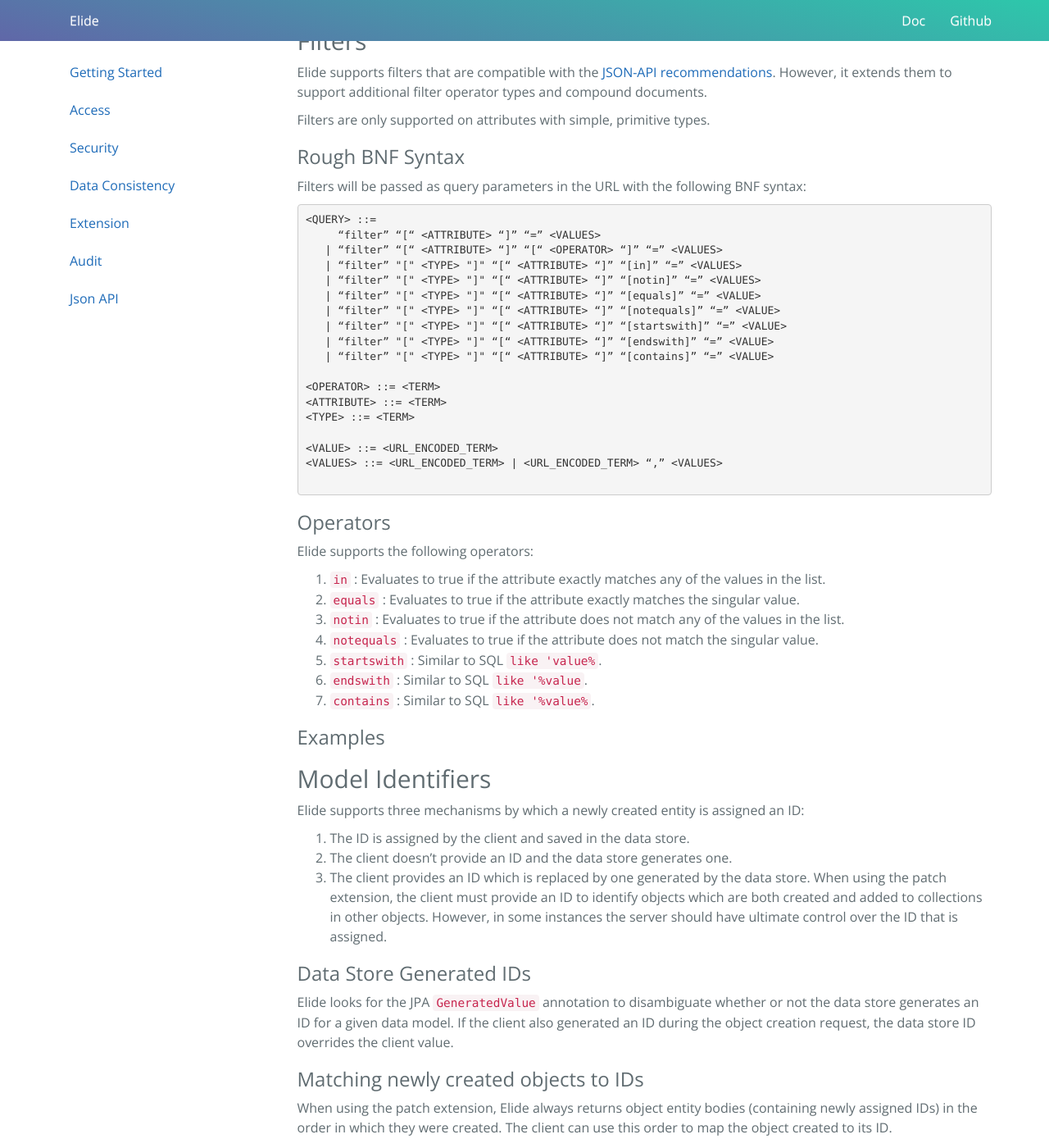
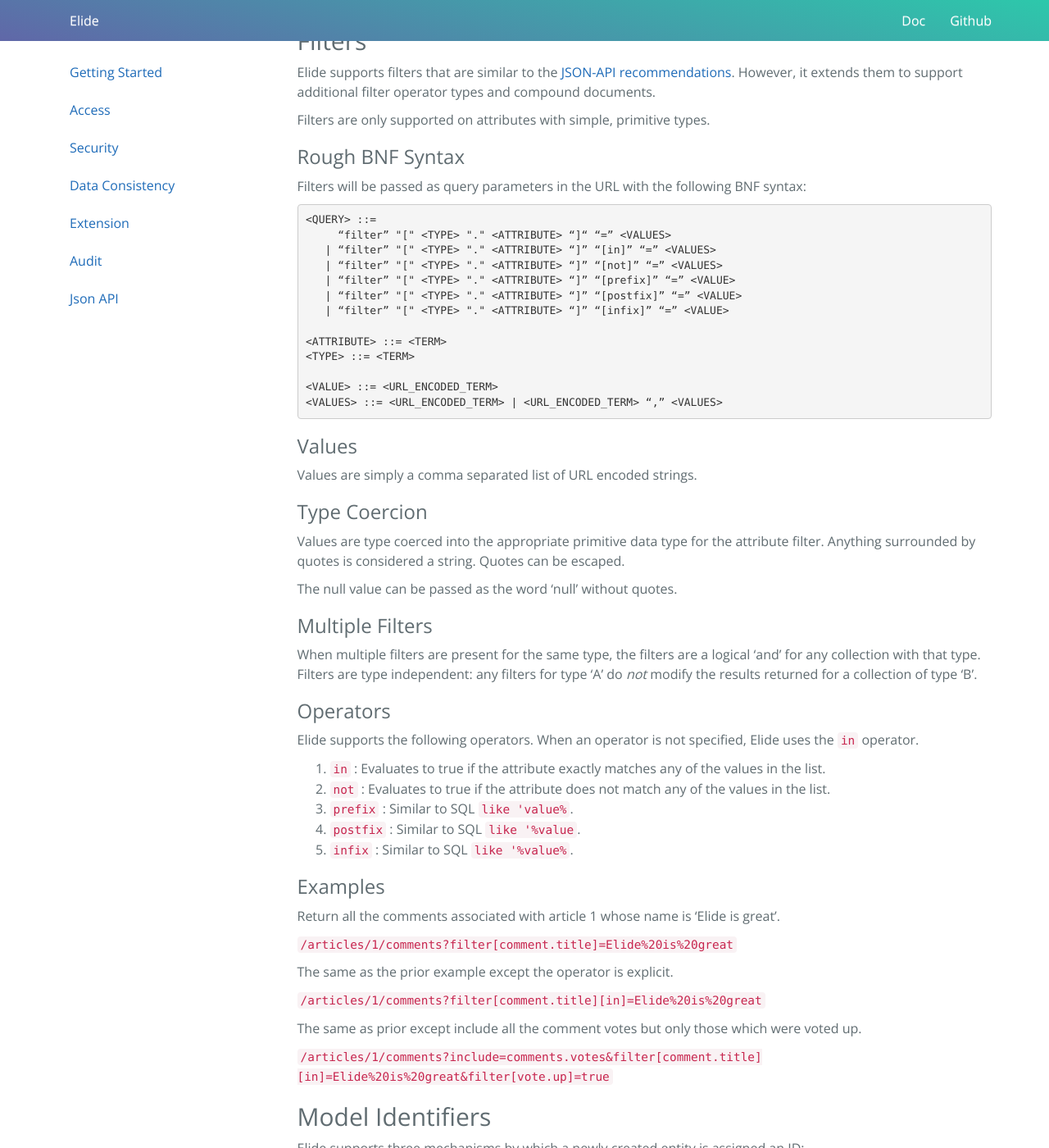
Before and after one commit to yahoo/elide-doc, a Jekyll site: the page built from pages/guide/07-jsonapi.md, in a window 1280 px wide and 1400 px high, scrolled down 472 px. Shown: the whole window at 82% size. Built offline with Jekyll 4.4.1, drawn with Linux system fonts in a browser that asks for light colours; nearby versions of some CDN libraries; Markdown is read by kramdown in place of the engine named in the settings.

Commit message:
Revised filter section to match code

````diff
--- a/pages/guide/07-jsonapi.md
+++ b/pages/guide/07-jsonapi.md
@@ -20,7 +20,7 @@
 
 ## Filters
 
-Elide supports filters that are compatible with the [JSON-API recommendations](http://jsonapi.org/recommendations/).
+Elide supports filters that are similar to the [JSON-API recommendations](http://jsonapi.org/recommendations/).
 However, it extends them to support additional filter operator types and compound documents.
 
 Filters are only supported on attributes with simple, primitive types.
@@ -31,38 +31,57 @@
 
 ```
 <QUERY> ::=
-     “filter” “[“ <ATTRIBUTE> “]” “=” <VALUES>
-   | “filter” “[“ <ATTRIBUTE> “]” “[“ <OPERATOR> “]” “=” <VALUES>
-   | “filter” "[" <TYPE> "]" “[“ <ATTRIBUTE> “]” “[in]” “=” <VALUES>
-   | “filter” "[" <TYPE> "]" “[“ <ATTRIBUTE> “]” “[notin]” “=” <VALUES>
-   | “filter” "[" <TYPE> "]" “[“ <ATTRIBUTE> “]” “[equals]” “=” <VALUE>
-   | “filter” "[" <TYPE> "]" “[“ <ATTRIBUTE> “]” “[notequals]” “=” <VALUE>
-   | “filter” "[" <TYPE> "]" “[“ <ATTRIBUTE> “]” “[startswith]” “=” <VALUE>
-   | “filter” "[" <TYPE> "]" “[“ <ATTRIBUTE> “]” “[endswith]” “=” <VALUE>
-   | “filter” "[" <TYPE> "]" “[“ <ATTRIBUTE> “]” “[contains]” “=” <VALUE>
+     “filter” "[" <TYPE> "." <ATTRIBUTE> “]“ “=” <VALUES>
+   | “filter” "[" <TYPE> "." <ATTRIBUTE> “]” “[in]” “=” <VALUES>
+   | “filter” "[" <TYPE> "." <ATTRIBUTE> “]” “[not]” “=” <VALUES>
+   | “filter” "[" <TYPE> "." <ATTRIBUTE> “]” “[prefix]” “=” <VALUE>
+   | “filter” "[" <TYPE> "." <ATTRIBUTE> “]” “[postfix]” “=” <VALUE>
+   | “filter” "[" <TYPE> "." <ATTRIBUTE> “]” “[infix]” “=” <VALUE>
 
-<OPERATOR> ::= <TERM>
 <ATTRIBUTE> ::= <TERM>
 <TYPE> ::= <TERM>
 
 <VALUE> ::= <URL_ENCODED_TERM>
 <VALUES> ::= <URL_ENCODED_TERM> | <URL_ENCODED_TERM> “,” <VALUES>
+```
 
-```
+### Values
+Values are simply a comma separated list of URL encoded strings.
+
+### Type Coercion
+Values are type coerced into the appropriate primitive data type for the attribute filter.
+Anything surrounded by quotes is considered a string.  Quotes can be escaped.
+
+The null value can be passed as the word ‘null’ without quotes.
+
+### Multiple Filters
+When multiple filters are present for the same type, the filters are a logical ‘and’ for any collection with
+that type.   Filters are type independent: any filters for type 'A' do *not* modify the results
+returned for a collection of type 'B'.
 
 ### Operators
 
-Elide supports the following operators:
+Elide supports the following operators.  When an operator is not specified, Elide uses the `in` operator.
 
 1. `in` : Evaluates to true if the attribute exactly matches any of the values in the list.
-1. `equals` : Evaluates to true if the attribute exactly matches the singular value.
-1. `notin` : Evaluates to true if the attribute does not match any of the values in the list.
-1. `notequals` : Evaluates to true if the attribute does not match the singular value.
-1. `startswith` : Similar to SQL `like 'value%`.
-1. `endswith` : Similar to SQL `like '%value`.
-1. `contains` : Similar to SQL `like '%value%`.
+1. `not` : Evaluates to true if the attribute does not match any of the values in the list.
+1. `prefix` : Similar to SQL `like 'value%`.
+1. `postfix` : Similar to SQL `like '%value`.
+1. `infix` : Similar to SQL `like '%value%`.
 
 ### Examples
+
+Return all the comments associated with article 1 whose name is 'Elide is great'.
+
+`/articles/1/comments?filter[comment.title]=Elide%20is%20great`
+
+The same as the prior example except the operator is explicit.
+
+`/articles/1/comments?filter[comment.title][in]=Elide%20is%20great`
+
+The same as prior except include all the comment votes but only those which were voted up.
+
+`/articles/1/comments?include=comments.votes&filter[comment.title][in]=Elide%20is%20great&filter[vote.up]=true`
 
 ## Model Identifiers
 
````
